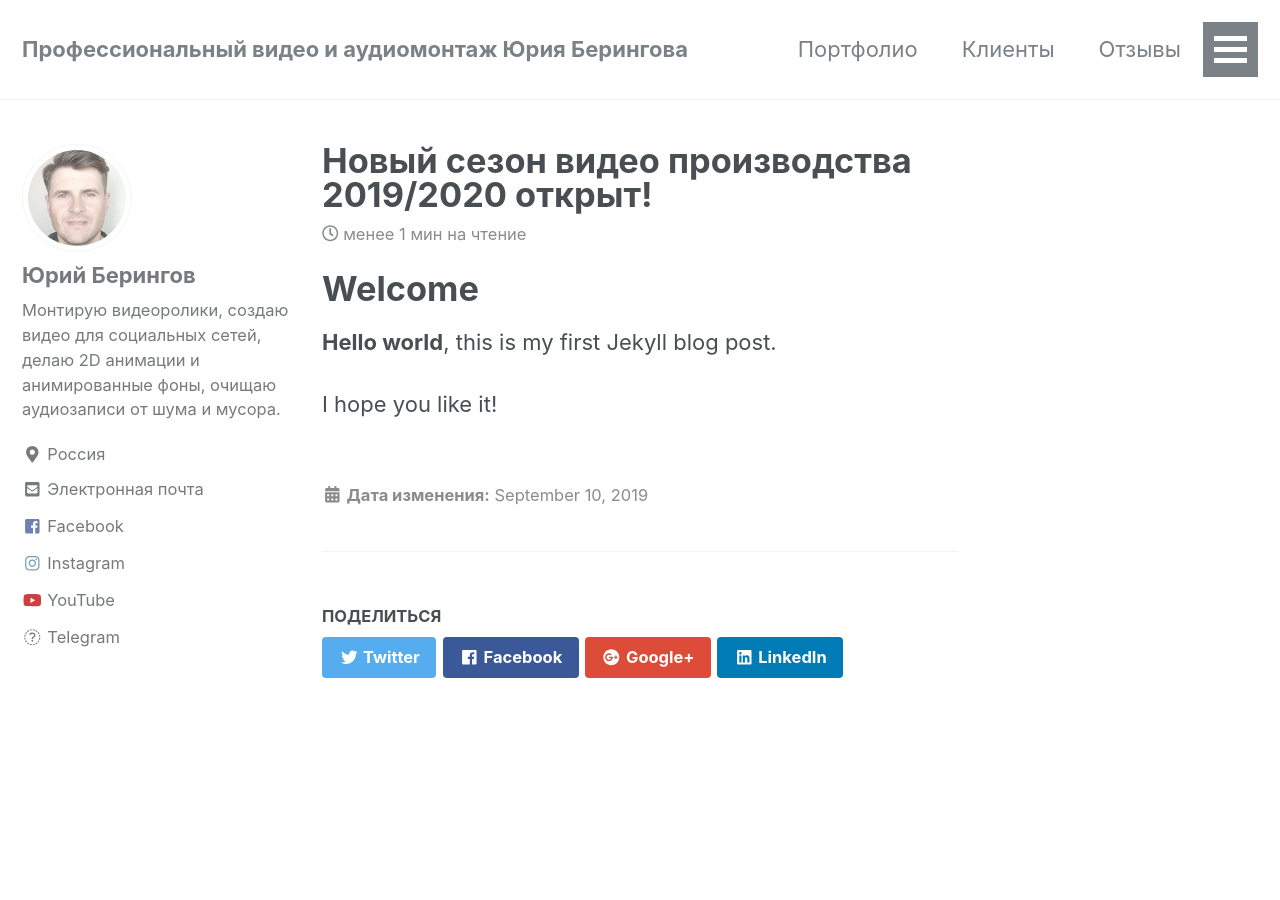
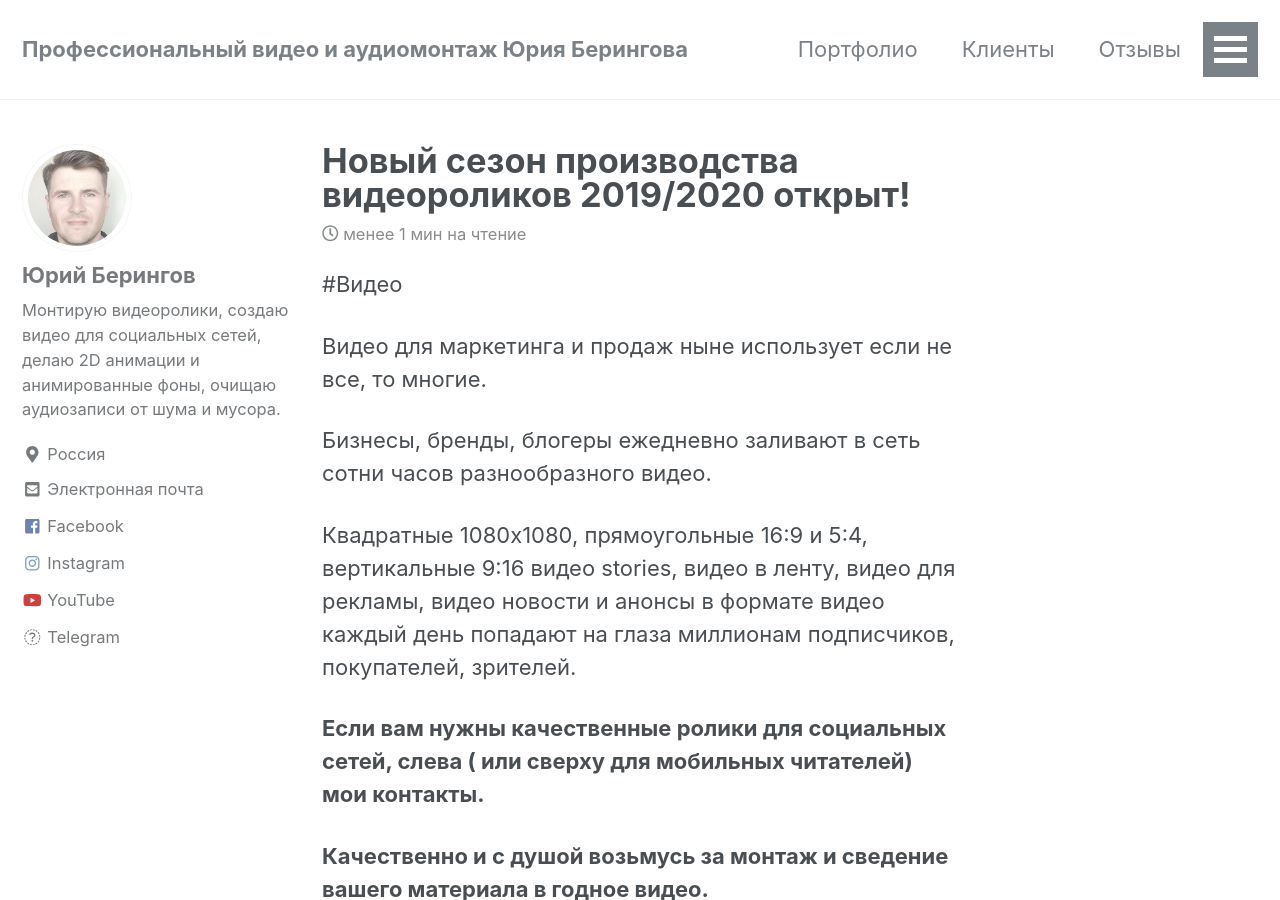
Before and after one commit to beringov/beringov..github.io, a Jekyll site: the page built from _posts/2019-09-10-new-video-production-season-started.md, in a window 1280 px wide and 900 px high. Built offline with Jekyll 4.4.1, drawn with Linux system fonts in a browser that asks for light colours; nearby versions of some CDN libraries; some of the changed text lies outside the part shown.

Commit message:
Update 2019-09-10-new-video-production-season-started.md

```diff
--- a/_posts/2019-09-10-new-video-production-season-started.md
+++ b/_posts/2019-09-10-new-video-production-season-started.md
@@ -1,10 +1,18 @@
 ---
 layout:
-title:  "Новый сезон видео производства 2019/2020 открыт!"
+title:  "Новый сезон производства видеороликов 2019/2020 открыт!"
 ---
 
-# Welcome
+#Видео
 
-**Hello world**, this is my first Jekyll blog post.
+Видео для маркетинга и продаж ныне использует если не все, то многие.
 
-I hope you like it!
+Бизнесы, бренды, блогеры ежедневно заливают в сеть сотни часов разнообразного видео.
+
+Квадратные 1080х1080, прямоугольные 16:9 и 5:4, вертикальные 9:16 видео stories, видео в ленту, видео для рекламы, видео новости и анонсы в формате видео каждый день попадают на глаза миллионам подписчиков, покупателей, зрителей.
+
+**Если вам нужны качественные ролики для социальных сетей, слева ( или сверху для мобильных читателей) мои контакты.**
+
+**Качественно и с душой возьмусь за монтаж и сведение вашего материала в годное видео.**
+
+Пишите, спрашивайте, заказывайте видео!
```
